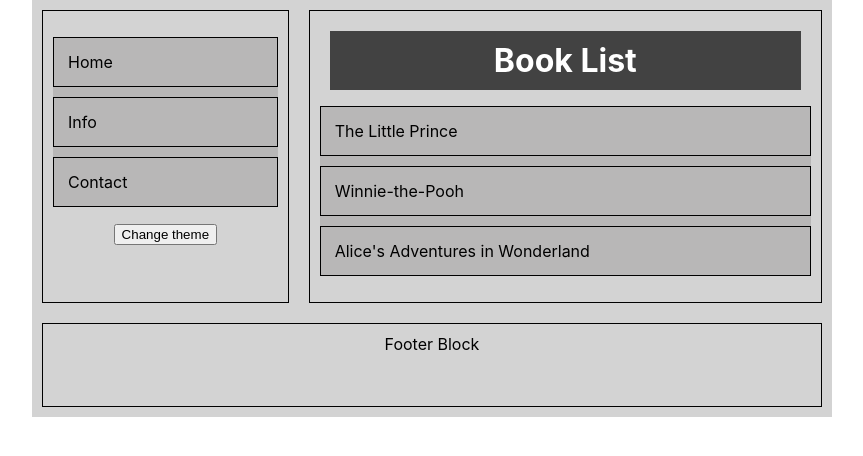
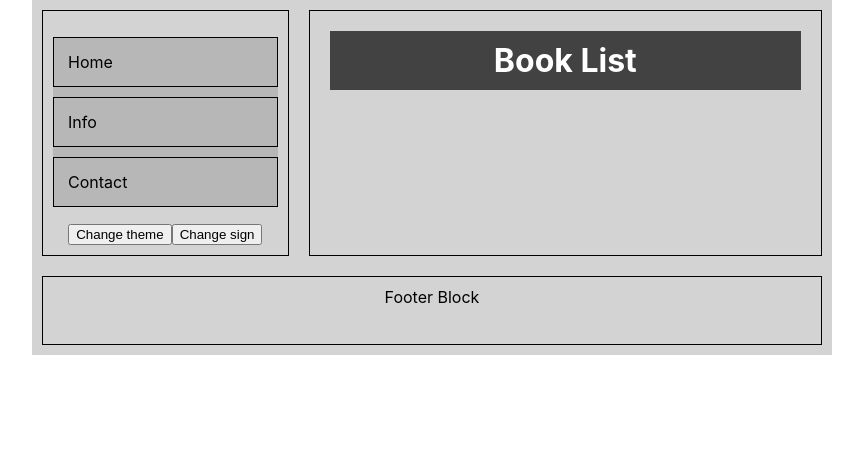
Before and after one commit to alfa-code/course-react-context, a React (Create React App) app: page / in a window 1280 px wide. Shown: the top 456 px of the page, without its empty margins (208-1071 px from the left). Built offline with nearby package versions, Linux system fonts and the light colour scheme.

Commit message:
multiply context

```diff
--- a/src/App.js
+++ b/src/App.js
@@ -4,19 +4,22 @@ import { Main } from './components/main';
 import { Sidebar } from './components/sidebar';
 import { Footer } from './components/footer';
 
-import { ThemeContext } from './contexts/context';
+import { ThemeContext, SignContext } from './contexts/context';
 
 function App() {
   const [theme, setTheme] = useState('light');
+  const [isSing, setSing] = useState(false);
 
   return (
-    <ThemeContext.Provider value={ { theme, setTheme } }>
-      <div className={ `App ${theme}` }>
-        <Sidebar />
-        <Main />
-        <Footer />
-      </div>
-    </ThemeContext.Provider>
+    <SignContext.Provider value={{ isSing, setSing }}>
+      <ThemeContext.Provider value={{ theme, setTheme }}>
+        <div className={`App ${theme}`}>
+          <Sidebar />
+          <Main />
+          <Footer />
+        </div>
+      </ThemeContext.Provider>
+    </SignContext.Provider>
   );
 }
 
--- a/src/components/book-list.js
+++ b/src/components/book-list.js
@@ -1,12 +1,20 @@
 import React, { Component } from 'react';
-import { ThemeContext } from '../contexts/context';
+import { ThemeContext, SignContext } from '../contexts/context';
 
 export class BookList extends Component {
     static contextType = ThemeContext;
 
     render() {
         return (
-            <ul className={ `list ${this.context.theme}` }>
+            <SignContext.Consumer>
+                {({ isSing }) => {
+
+                    if (!isSing) {
+                        return null;
+                    }
+
+                    return (
+                        <ul className={`list ${this.context.theme}`}>
                             <li>
                                 The Little Prince
                             </li>
@@ -18,5 +26,8 @@ export class BookList extends Component {
                             </li>
                         </ul>
                     )
+                }}
+            </SignContext.Consumer>
+        )
     }
 }
--- a/src/components/navbar.js
+++ b/src/components/navbar.js
@@ -1,11 +1,13 @@
 import { useContext } from 'react';
-import { ThemeContext } from '../contexts/context';
+import { ThemeContext, SignContext } from '../contexts/context';
 
 export function Navbar() {
     const themeContext = useContext(ThemeContext);
+    const { isSing, setSing } = useContext(SignContext);
+
     return (
         <div>
-            <ul className={ `list ${themeContext.theme}` }>
+            <ul className={`list ${themeContext.theme}`}>
                 <li>
                     Home
                 </li>
@@ -16,8 +18,11 @@ export function Navbar() {
                     Contact
                 </li>
             </ul>
-            <button onClick={ () => { themeContext.setTheme(themeContext.theme === 'light' ? 'dark' : 'light'); } }>
+            <button onClick={() => { themeContext.setTheme(themeContext.theme === 'light' ? 'dark' : 'light'); }}>
                 Change theme
+            </button>
+            <button onClick={() => { setSing(!isSing); }}>
+                Change sign
             </button>
         </div>
     )
--- a/src/contexts/context.js
+++ b/src/contexts/context.js
@@ -3,3 +3,10 @@ import { createContext } from "react";
 export const ThemeContext = createContext('light');
 
 ThemeContext.displayName = 'ThemeContext';
+
+export const SignContext = createContext({
+    isSing: true,
+    setSign: null,
+});
+
+SignContext.displayName = 'SignContext';
```
Lines whose indentation alone changed are shown as unchanged.
